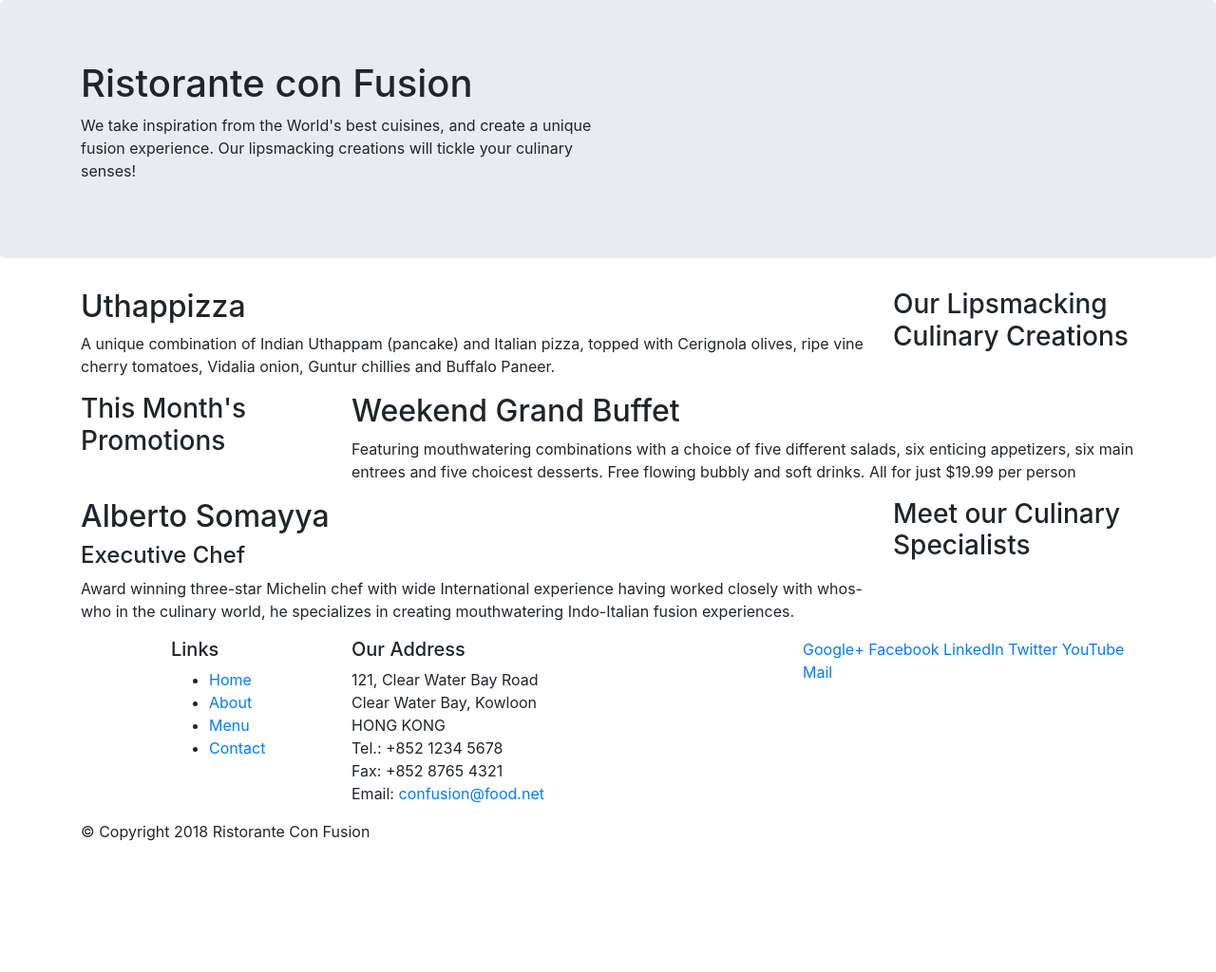
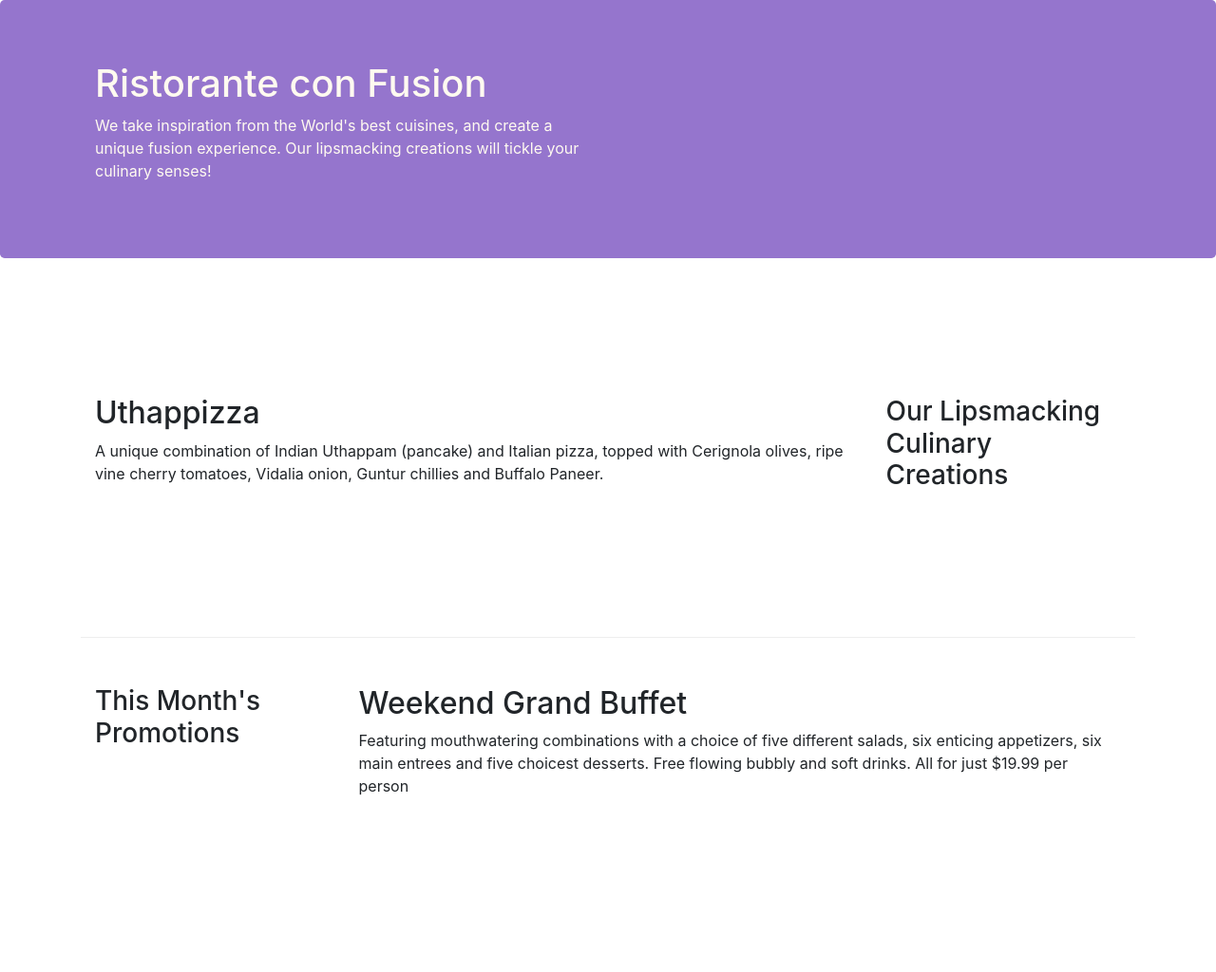
Before and after one commit to Himrajgogoi/bootstrap, a website: page index.html in a window 1280 px wide. Shown: the top 1024 px of the page at 95% size. Before the commit the page ends 904 px from the top, so only its background shows below. Drawn offline with nearby package versions, Linux system fonts and the light colour scheme.

Commit message:
modified index and a practice

```diff
--- /dev/null
+++ b/css/styles.css
@@ -0,0 +1,30 @@
+.row-header {
+    margin: 0px auto;
+    padding: 0px auto;
+}
+
+.row-content {
+    margin: 0px auto;
+    padding: 50px 0px 50px 0px;
+    border-bottom: 1px ridge;
+    min-height: 400px;
+}
+
+.footer {
+    background-color: lightpink;
+    margin: 0px auto;
+    padding: 20px 0px 20px 0px;
+}
+
+.jumbotron {
+    padding: 70px 30px 70ps 30px;
+    margin: 0px auto;
+    background-color: #9575CD;
+    color: floralwhite;
+}
+
+.address {
+    font-size: 80%;
+    margin: 0px;
+    color: #0f0f0f;
+}
--- a/index.html
+++ b/index.html
@@ -9,6 +9,7 @@
 
     <!-- Bootstrap CSS -->
     <link rel="stylesheet" href="node_modules/bootstrap/dist/css/bootstrap.min.css">
+    <link rel="stylesheet" href="css/styles.css">
     <title>Ristorante Con Fusion</title>
 </head>
 
@@ -16,7 +17,7 @@
 
     <header class="jumbotron">
         <div class="container">
-            <div class="row">
+            <div class="row row-header">
                 <div class="col-12 col-sm-6">
                     <h1>Ristorante con Fusion</h1>
                     <p>We take inspiration from the World's best cuisines, and create a unique fusion experience. Our lipsmacking creations will tickle your culinary senses!</p>
@@ -27,7 +28,7 @@
         </div>
     </header>
     <div class="container">
-        <div class="row">
+        <div class="row row-content align-items-center">
             <div class="col-12 col-sm-4 order-sm-last col-md-3">
                 <h3>Our Lipsmacking Culinary Creations</h3>
             </div>
@@ -38,7 +39,7 @@
         </div>
 
 
-        <div class="row">
+        <div class="row row-content aligh-items-center">
             <div class="col-12 col-sm-4 col-md-3">
                 <h3>This Month's Promotions</h3>
             </div>
@@ -48,7 +49,7 @@
             </div>
         </div>
 
-        <div class="row">
+        <div class="row row-content aligh-items-center">
             <div class="col-12 col-sm-4 order-sm-last col-md-3">
                 <h3>Meet our Culinary Specialists</h3>
             </div>
@@ -60,12 +61,12 @@
         </div>
     </div>
 
-    <footer>
+    <footer class="footer">
         <div class="container">
             <div class="row">
                 <div class="col-4 offset-1 col-sm-2">
                     <h5>Links</h5>
-                    <ul>
+                    <ul class="list-unstyled">
                         <li><a href="#">Home</a></li>
                         <li><a href="#">About</a></li>
                         <li><a href="#">Menu</a></li>
@@ -83,8 +84,8 @@
 		              Email: <a href="mailto:confusion@food.net">confusion@food.net</a>
 		           </address>
                 </div>
-                <div class="col-12 col-sm-4">
-                    <div>
+                <div class="col-12 col-sm-4 align-self-center">
+                    <div class="text-center">
                         <a href="http://google.com/+">Google+</a>
                         <a href="http://www.facebook.com/profile.php?id=">Facebook</a>
                         <a href="http://www.linkedin.com/in/">LinkedIn</a>
@@ -94,7 +95,7 @@
                     </div>
                 </div>
             </div>
-            <div class="row">
+            <div class="row justify-content-center">
                 <div class="col-auto">
                     <p>© Copyright 2018 Ristorante Con Fusion</p>
                 </div>
```
Also changed, not shown: practice.html (added, +57 -0 lines).
